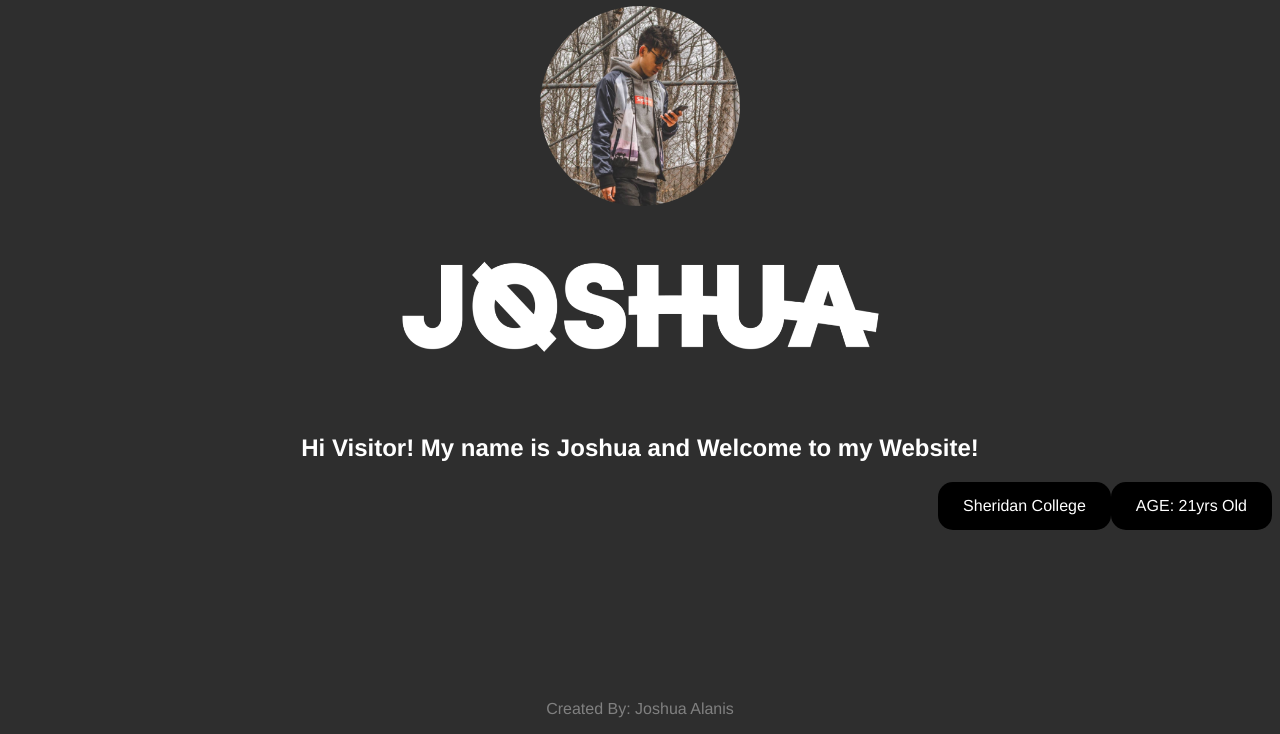
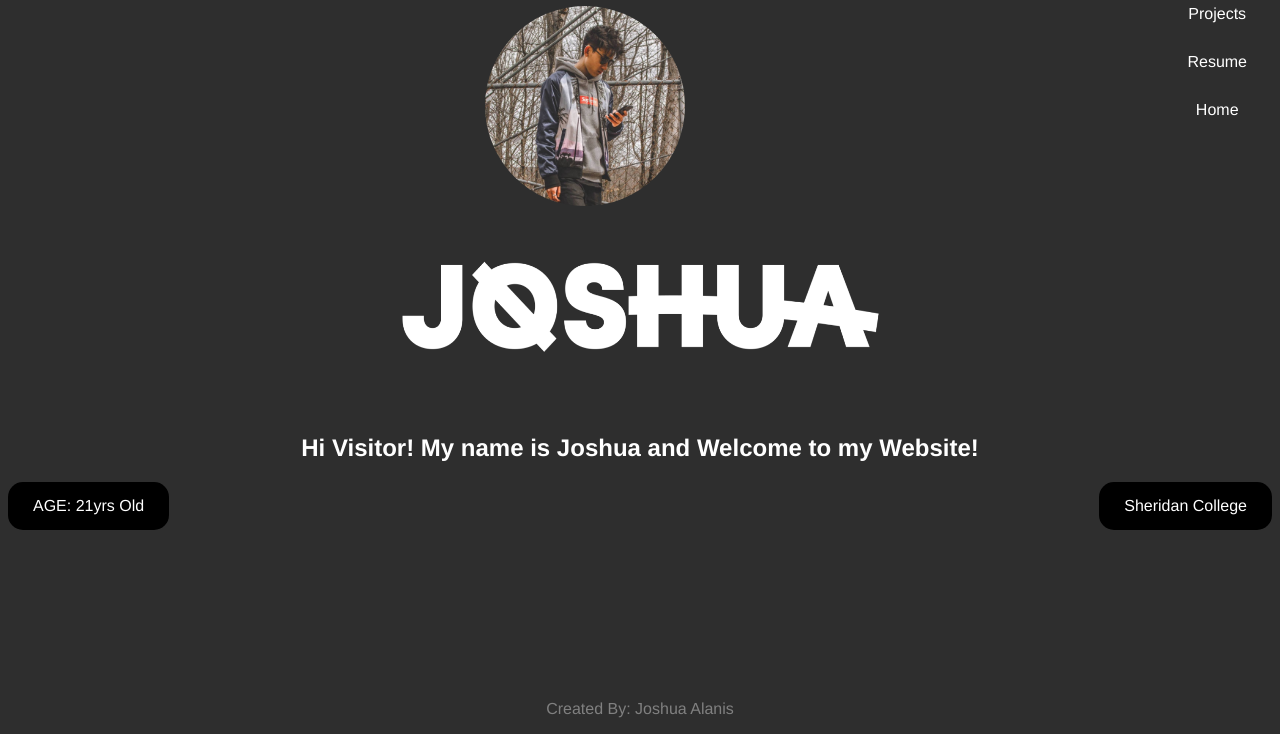
Before and after one commit to Bambalow28/Bambalow28.github.io, a plain HTML site: page index.html in a window 1280 px wide. Shown: the part 66-800 px from the top of the page. Drawn offline with Linux system fonts and the light colour scheme; a web font is replaced by a local one.

Commit message:
Bug Fixes

```diff
--- a/StyleSheet.css
+++ b/StyleSheet.css
@@ -18,10 +18,6 @@ ul {
     margin: 0;
     padding: 0;
     overflow: hidden;
-}
-
-li {
-    float: right;
 }
 
 li a {
```
